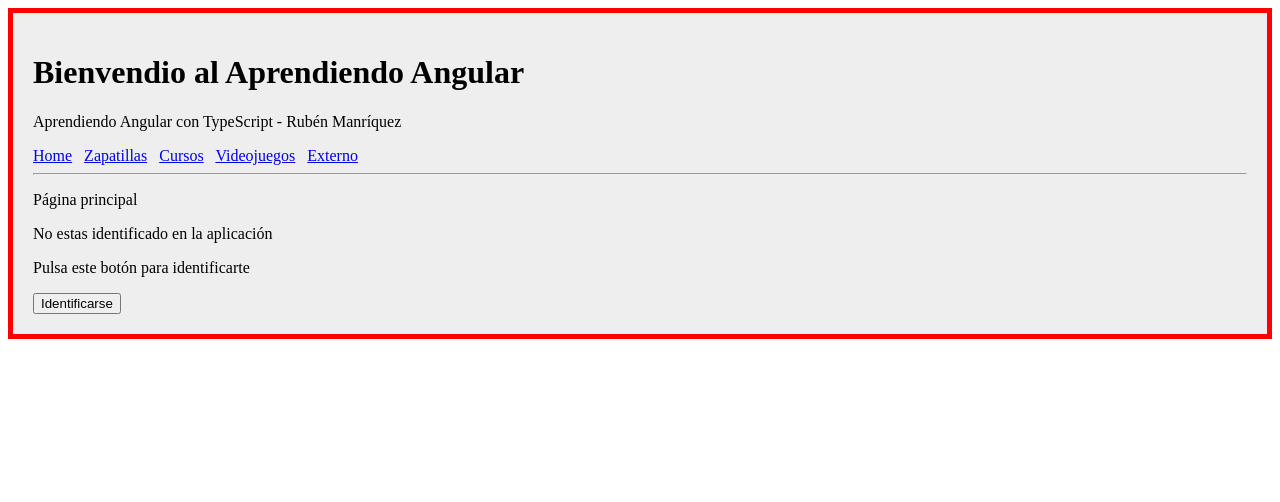
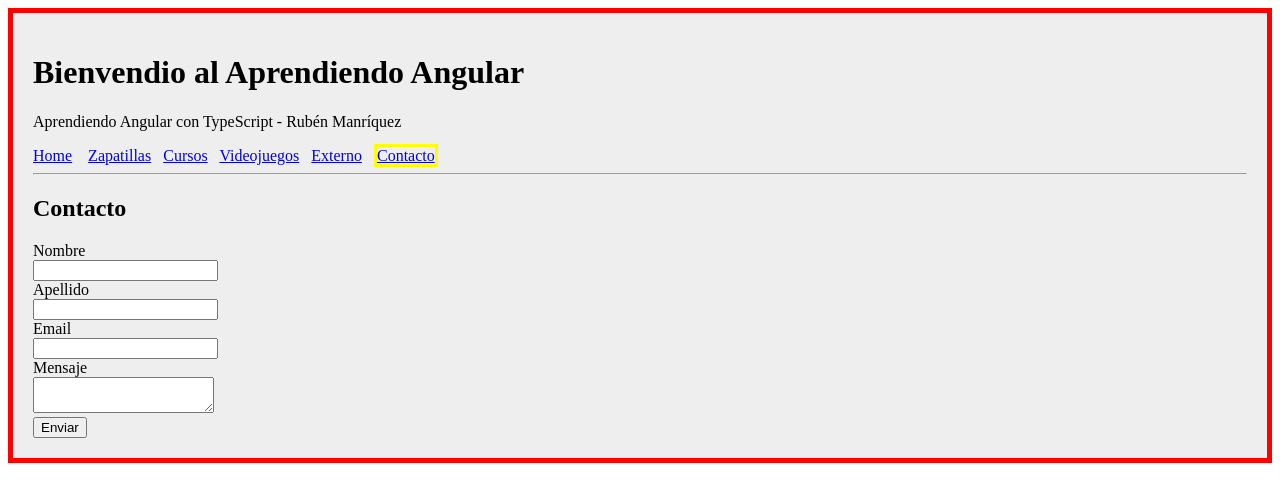
Before and after one commit to Eoloth/Javascript, an Angular app in the folder aprendiendo-angular/: page /contacto in a window 1280 px wide. Shown: the top 502 px of the page. Built offline with nearby package versions, Linux system fonts and the light colour scheme.

Commit message:
Angular - Formulario

```diff
--- a/aprendiendo-angular/package.json
+++ b/aprendiendo-angular/package.json
@@ -20,6 +20,7 @@
     "@angular/platform-browser-dynamic": "^14.1.0",
     "@angular/router": "^14.1.0",
     "rxjs": "~7.5.0",
+    "rxjs-compat": "^6.6.7",
     "tslib": "^2.3.0",
     "zone.js": "~0.11.4"
   },
--- a/aprendiendo-angular/src/app/app.component.html
+++ b/aprendiendo-angular/src/app/app.component.html
@@ -12,7 +12,7 @@
 
   <nav>
     <a [routerLink]="['/home']" [routerLinkActive]="['active']">Home</a>
-    &nbsp;
+    &nbsp;&nbsp;
     <a [routerLink]="['/zapatillas']" [routerLinkActive]="['active']"
       >Zapatillas</a
     >
@@ -20,12 +20,12 @@
     <a [routerLink]="['/cursos']" [routerLinkActive]="['active']">Cursos</a>
     &nbsp;
     <a [routerLink]="['/videojuego']" [routerLinkActive]="['active']"
-      >Videojuegos</a>
+      >Videojuegos</a
+    >
     &nbsp;
-    <a [routerLink]="['/externo']" [routerLinkActive]="['active']"
-    >Externo</a
-
-    >
+    <a [routerLink]="['/externo']" [routerLinkActive]="['active']">Externo</a>
+    &nbsp;
+    <a [routerLink]="['/contacto']" [routerLinkActive]="['active']">Contacto</a>
 
     <hr />
   </nav>
--- a/aprendiendo-angular/src/app/app.module.ts
+++ b/aprendiendo-angular/src/app/app.module.ts
@@ -13,6 +13,7 @@
 import { ExternoComponent } from './externo/externo.component';
 
 import { CalculadoraPipe } from './pipes/calculadora.pipe';
+import { ContactoComponent } from './contacto/contacto.component';
 
 // @ts-ignore
 @NgModule({
@@ -24,6 +25,7 @@
     HomeComponent,
     ExternoComponent,
     CalculadoraPipe,
+    ContactoComponent,
   ],
   imports: [
     BrowserModule,
--- a/aprendiendo-angular/src/app/app.routing.ts
+++ b/aprendiendo-angular/src/app/app.routing.ts
@@ -8,6 +8,7 @@
 import { VideojuegoComponent } from './videojuego/videojuego.component';
 import { CursosComponent } from './cursos/cursos.component';
 import { ExternoComponent } from './externo/externo.component';
+import { ContactoComponent } from './contacto/contacto.component';
 
 // Array de configuracion de rutas
 const appRoutes: Routes = [
@@ -20,6 +21,7 @@
   { path: 'cursos/:nombre/:followers', component: CursosComponent },
   { path: 'cursos/:nombre/:apellidos', component: CursosComponent },
   { path: 'externo', component: ExternoComponent },
+  { path: 'contacto', component: ContactoComponent },
   { path: '**', component: HomeComponent },
 ];
 
--- /dev/null
+++ b/aprendiendo-angular/src/app/contacto/contacto.component.html
@@ -0,0 +1,14 @@
+<h2>Contacto</h2>
+
+<form #formContacto="ngForm" (ngSubmit)="onSubmit()">
+  <label for="nombre">Nombre</label> <br />
+  <input type="text" name="nombre" #nombre="ngModel" [(ngModel)]="usuario.nombre"/> <br />
+  <label for="apellido">Apellido</label> <br />
+  <input type="text" name="apellido" #apeliido="ngModel" [(ngModel)]="usuario.apellido"/> <br />
+  <label for="email">Email</label> <br />
+  <input type="text" name="email" #email="ngModel" [(ngModel)]="usuario.email"/> <br />
+  <label for="mensaje">Mensaje</label> <br />
+  <textarea name="mensaje" #mensaje="ngModel" [(ngModel)]="usuario.mensaje"></textarea><br />
+
+  <input type="submit" value="Enviar" />
+</form>
--- /dev/null
+++ b/aprendiendo-angular/src/app/contacto/contacto.component.ts
@@ -0,0 +1,20 @@
+import { Component, OnInit } from '@angular/core';
+import { ContactoUsuario } from '../models/contacto.usuario';
+
+@Component({
+  selector: 'app-contacto',
+  templateUrl: './contacto.component.html',
+  styleUrls: ['./contacto.component.css'],
+})
+export class ContactoComponent implements OnInit {
+  public usuario: ContactoUsuario;
+  constructor() {
+    this.usuario = new ContactoUsuario('', '', '', '');
+  }
+
+  ngOnInit(): void {}
+
+  onSubmit() {
+    console.log(this.usuario);
+  }
+}
--- /dev/null
+++ b/aprendiendo-angular/src/app/models/contacto.usuario.ts
@@ -0,0 +1,8 @@
+export class ContactoUsuario {
+  constructor(
+    public nombre: string,
+    public apellido: string,
+    public email: string,
+    public mensaje: string
+  ) {}
+}
```
Also changed, not shown: aprendiendo-angular/src/app/contacto/contacto.component.css (added), 2 other files (tests, documents, lock files or other folders).
